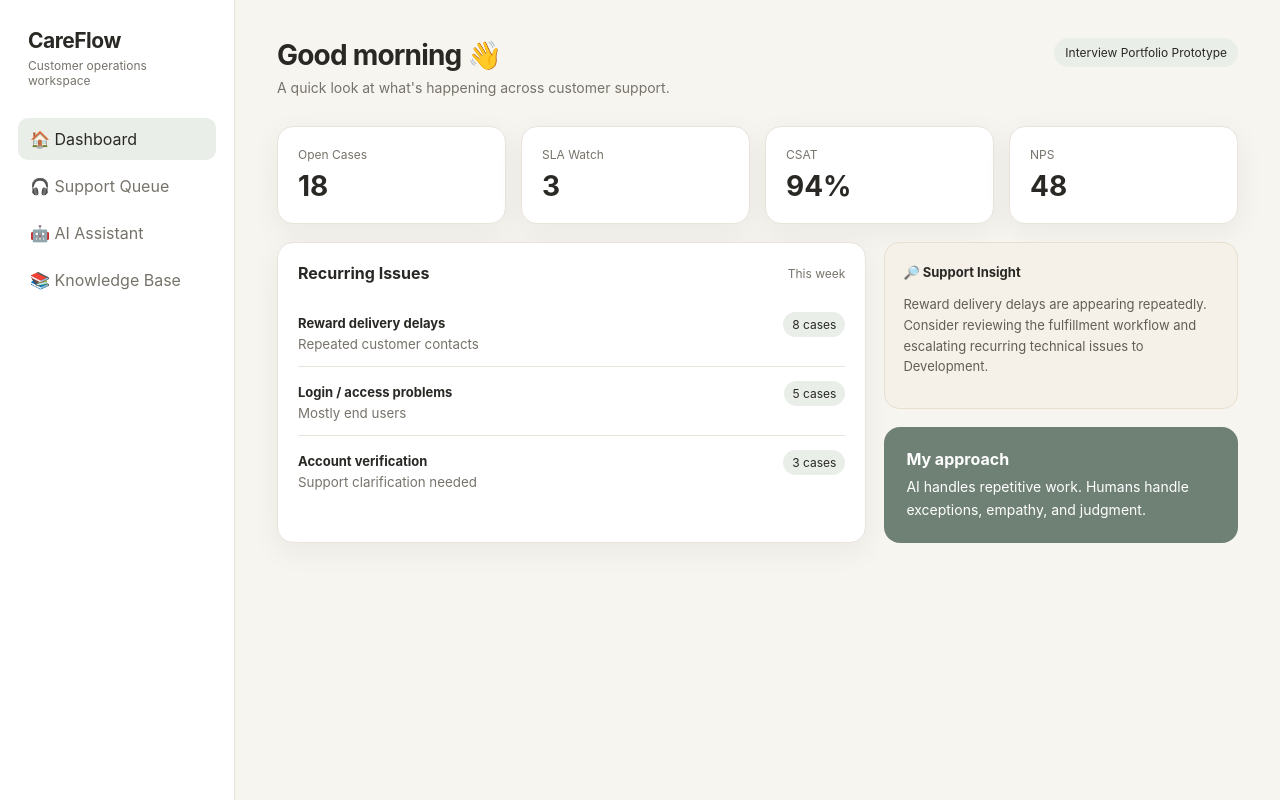
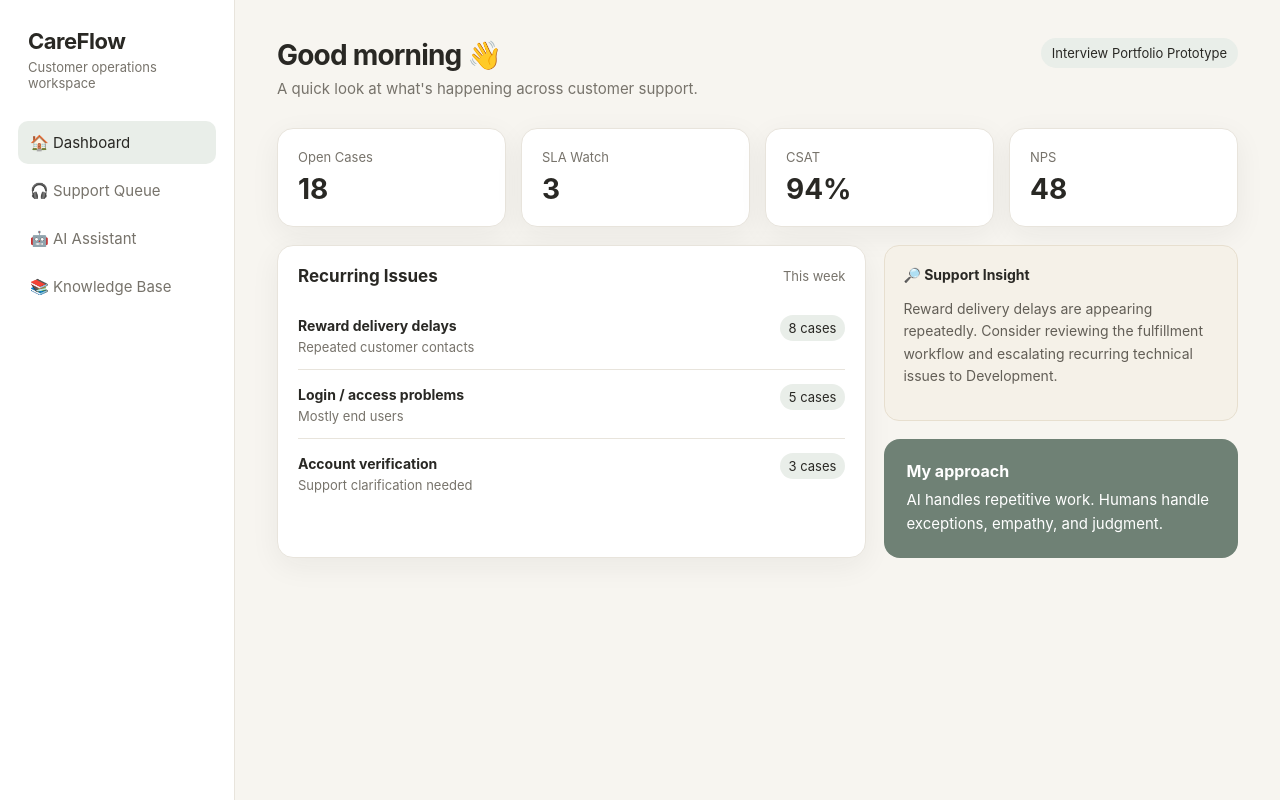
Before and after one commit to cathiesnest/careflow, a plain HTML site: page index.html in a window 1280 px wide. Both pictures are taken after a click on the button "🏠 Dashboard". Drawn offline with Linux system fonts and the light colour scheme.

Commit message:
Update index.html

```diff
--- a/index.html
+++ b/index.html
@@ -28,6 +28,7 @@ body {
   font-family: Inter, ui-sans-serif, system-ui, -apple-system, BlinkMacSystemFont, "Segoe UI", sans-serif;
   background: var(--bg);
   color: var(--text);
+  font-size: 16px;
 }
 
 button,
@@ -62,14 +63,14 @@ button {
 }
 
 .brand h1 {
-  font-size: 21px;
+  font-size: 22px;
   margin: 0;
   letter-spacing: -.5px;
 }
 
 .brand p {
   color: var(--muted);
-  font-size: 12px;
+  font-size: 13px;
   margin: 5px 0 0;
 }
 
@@ -78,10 +79,11 @@ button {
   border: 0;
   background: transparent;
   text-align: left;
-  padding: 11px 12px;
+  padding: 12px 12px;
   border-radius: 10px;
   margin-bottom: 5px;
   color: var(--muted);
+  font-size: 15px;
 }
 
 .nav button:hover,
@@ -115,14 +117,14 @@ button {
 .page-header p {
   margin: 7px 0 0;
   color: var(--muted);
-  font-size: 14px;
+  font-size: 15px;
 }
 
 .badge {
   background: var(--accent-soft);
   padding: 7px 11px;
   border-radius: 20px;
-  font-size: 12px;
+  font-size: 13px;
 }
 
 /* CARDS */
@@ -144,7 +146,7 @@ button {
 
 .metric-label {
   color: var(--muted);
-  font-size: 12px;
+  font-size: 13px;
 }
 
 .metric-value {
@@ -167,13 +169,13 @@ button {
 }
 
 .section-title h3 {
-  font-size: 16px;
+  font-size: 17px;
   margin: 0;
 }
 
 .section-title span {
   color: var(--muted);
-  font-size: 12px;
+  font-size: 13px;
 }
 
 /* ISSUES */
@@ -190,20 +192,21 @@ button {
 }
 
 .issue strong {
-  font-size: 13px;
+  font-size: 14px;
 }
 
 .issue small {
   display: block;
   color: var(--muted);
   margin-top: 4px;
+  font-size: 13px;
 }
 
 .count {
   background: var(--accent-soft);
   padding: 5px 9px;
   border-radius: 20px;
-  font-size: 12px;
+  font-size: 13px;
   height: fit-content;
 }
 
@@ -217,11 +220,11 @@ button {
 }
 
 .insight strong {
-  font-size: 13px;
+  font-size: 14px;
 }
 
 .insight p {
-  font-size: 13px;
+  font-size: 14px;
   line-height: 1.6;
   color: #625e56;
 }
@@ -238,7 +241,7 @@ button {
 
 .principle p {
   margin: 0;
-  font-size: 14px;
+  font-size: 15px;
   line-height: 1.6;
 }
 
@@ -269,7 +272,7 @@ button {
   background: white;
   padding: 8px 13px;
   border-radius: 20px;
-  font-size: 12px;
+  font-size: 13px;
 }
 
 .filter.active {
@@ -299,13 +302,13 @@ button {
 
 .ticket h4 {
   margin: 0;
-  font-size: 14px;
+  font-size: 15px;
 }
 
 .ticket p {
   margin: 6px 0 0;
   color: var(--muted);
-  font-size: 12px;
+  font-size: 13px;
 }
 
 .tags {
@@ -319,7 +322,7 @@ button {
   background: #f1efeb;
   padding: 5px 8px;
   border-radius: 7px;
-  font-size: 11px;
+  font-size: 12px;
 }
 
 .tag.high {
@@ -340,6 +343,7 @@ textarea {
   padding: 14px;
   resize: vertical;
   outline: none;
+  font-size: 15px;
 }
 
 textarea:focus {
@@ -367,12 +371,12 @@ textarea:focus {
 
 .result-row strong {
   display: block;
-  font-size: 12px;
+  font-size: 13px;
   margin-bottom: 5px;
 }
 
 .result-row span {
-  font-size: 13px;
+  font-size: 14px;
   color: var(--muted);
   line-height: 1.5;
 }
@@ -394,12 +398,12 @@ textarea:focus {
 
 .kb-card h4 {
   margin: 0 0 7px;
-  font-size: 14px;
+  font-size: 15px;
 }
 
 .kb-card p {
   color: var(--muted);
-  font-size: 12px;
+  font-size: 13px;
   line-height: 1.5;
 }
 
@@ -408,7 +412,7 @@ textarea:focus {
   background: transparent;
   padding: 0;
   color: var(--accent);
-  font-size: 12px;
+  font-size: 13px;
 }
 
 /* MODAL */
@@ -506,10 +510,10 @@ textarea:focus {
 </div>
 
 <nav class="nav">
-<button class="active" onclick="showPage('dashboard', this)">🏠 Dashboard</button>
-<button onclick="showPage('support', this)">🎧 Support Queue</button>
-<button onclick="showPage('ai', this)">🤖 AI Assistant</button>
-<button onclick="showPage('knowledge', this)">📚 Knowledge Base</button>
+<button type="button" class="active" data-page="dashboard">🏠 Dashboard</button>
+<button type="button" data-page="support">🎧 Support Queue</button>
+<button type="button" data-page="ai">🤖 AI Assistant</button>
+<button type="button" data-page="knowledge">📚 Knowledge Base</button>
 </nav>
 
 </aside>
@@ -798,21 +802,43 @@ AI handles repetitive work. Humans handle exceptions, empathy, and judgment.
 
 <script>
 
+/* SIDEBAR NAVIGATION */
+
 function showPage(pageId, button) {
 
 document.querySelectorAll('.page').forEach(page => {
 page.classList.remove('active');
 });
 
-document.getElementById(pageId).classList.add('active');
+const selectedPage = document.getElementById(pageId);
+
+if (selectedPage) {
+selectedPage.classList.add('active');
+}
 
 document.querySelectorAll('.nav button').forEach(btn => {
 btn.classList.remove('active');
 });
 
+if (button) {
 button.classList.add('active');
+}
 
 }
+
+/* Reliable sidebar click handling */
+
+document.querySelectorAll('.nav button').forEach(button => {
+
+button.addEventListener('click', function() {
+
+const pageId = this.getAttribute('data-page');
+
+showPage(pageId, this);
+
+});
+
+});
 
 function filterTickets(type, button) {
 
@@ -897,7 +923,7 @@ return;
 
 let type = 'General Support';
 let priority = 'Medium';
-let action = 'Review the customer's details and identify the appropriate next step.';
+let action = 'Review the customer\'s details and identify the appropriate next step.';
 let response = 'Thank you for reaching out. I understand your concern. I’ll review this and make sure we identify the right next step for you.';
 let escalation = 'Not required initially.';
 
```
